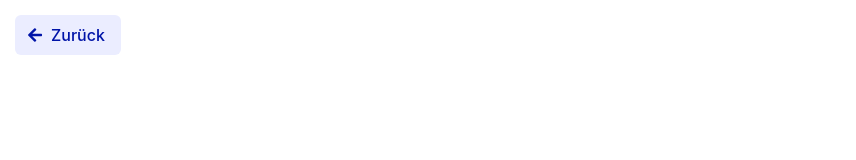
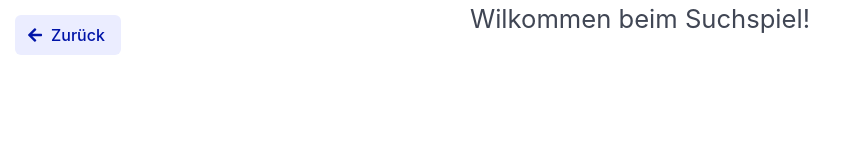
Before and after one commit to NoHealNeeded/Projekt-WWW, a website: page suchspiel.html in a window 1280 px wide. Shown: the whole page, without its empty margins (0-856 px from the left). Drawn offline with nearby package versions, Linux system fonts and the light colour scheme; no server answers.

Commit message:
bild wird angezeigt und Counter implementiert

```diff
--- a/script.js
+++ b/script.js
@@ -6,13 +6,13 @@ document.addEventListener('DOMContentLoaded', async () => {
     const response = await fetch('http://localhost:3000/api/image');
     const data = await response.json();
 
-    document.getElementById('pic').attributes("href", data.url);
+    document.getElementById('pic').setAttribute("href", data.url);
 
 
 });
 
 var counter = 0;
-function IncreaseCount() {
+function increaseCounter() {
     counter++;
     document.getElementById("counter").innerHTML = "Gefundene Fehler: " + counter;
 }
--- a/suchspiel.html
+++ b/suchspiel.html
@@ -13,13 +13,13 @@
             top: 15px;
         }
         .container-counter {
-            font-size: 3vw
-
+            font-size: 2vw;
+            text-align: center;
         }
     </style>
 </head>
 <body>
-    <p id="counter" class="container-counter"></p>
+    <p id="counter" class="container-counter">Wilkommen beim Suchspiel!</p>
     <div class="container-back-button">
         <button class="button is-link is-light" onclick="goToMain()">
             <span class="icon">
@@ -35,6 +35,10 @@
             <rect x="0" y="0" opacity="0" width="450" height="220"  >
             </rect>
         </a>
+        <a href="javascript:increaseCounter()">
+            <rect x="0" y="0" opacity="0" width="450" height="220"  >
+            </rect>
+        </a>
         </svg>
     </div>
     <script src="script.js"></script>
```
